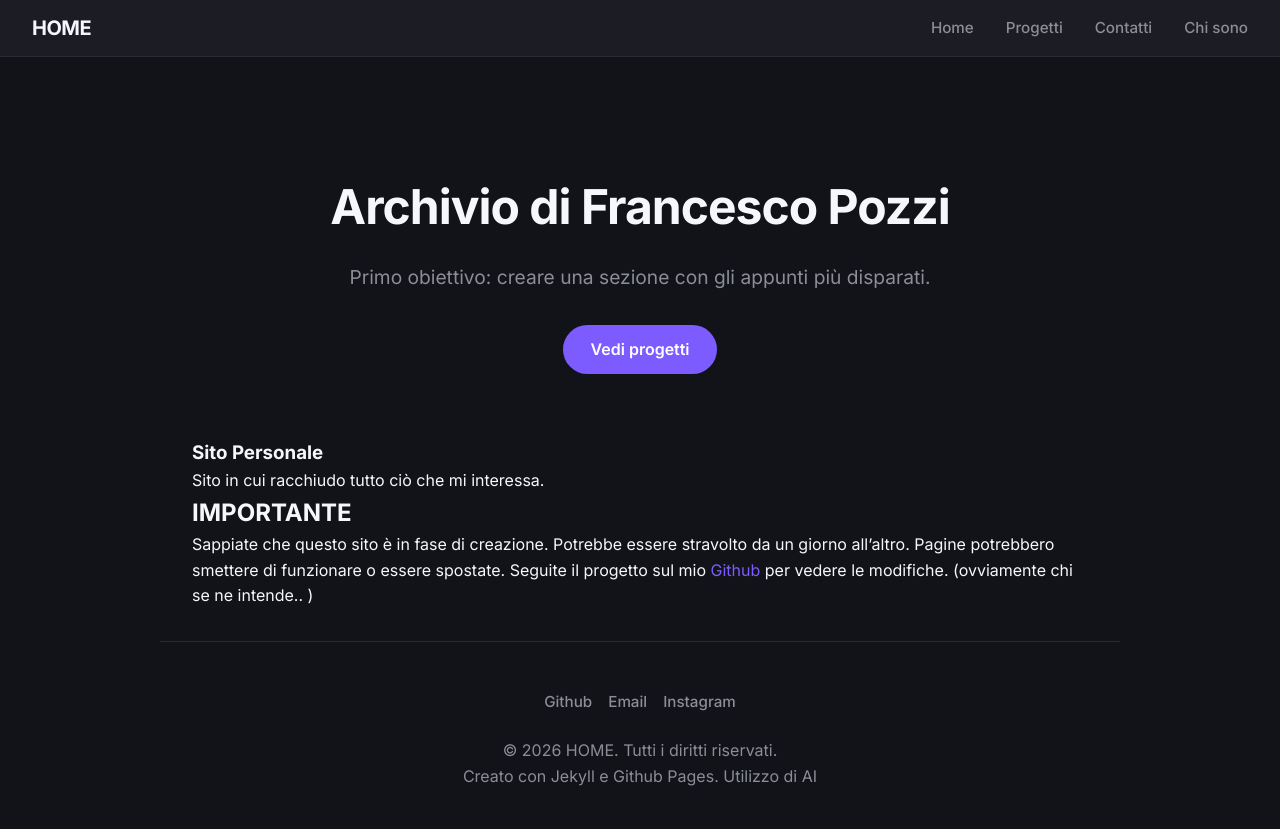
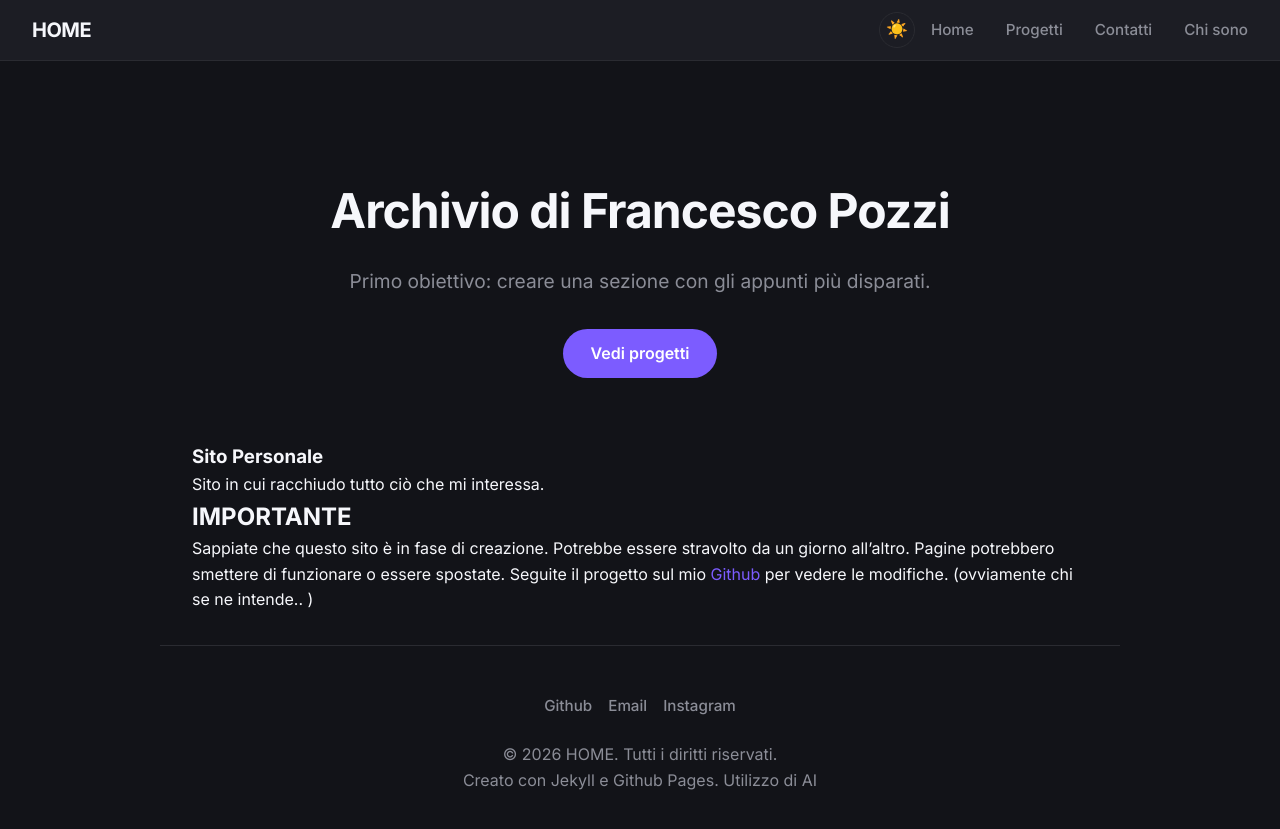
Before and after one commit to FraPozzi14/FraPozzi14.github.io, a Jekyll site: the page built from index.md, in a window 1280 px wide. Shown: the top 829 px of the page. Built offline with Jekyll 4.4.1, drawn with Linux system fonts in a browser that asks for light colours.

Commit message:
commit 10: aggiunta la funzionalità di cambio tema (dark/light). Preimpostato su dark, nel caso venga modificato l'evento viene salvato

```diff
--- a/_includes/header.html
+++ b/_includes/header.html
@@ -4,6 +4,7 @@
     </a>
     <input type="checkbox" id="menu-toggle" class="menu-toggle">
     <label for="menu-toggle" class="menu-icon" aria-label="Menu">☰</label>
+    <button class="theme-toggle" aria-label="Cambia tema" title="Cambia tema">☀️</button>
     <nav class="site-nav" aria-label="Navigazione principale">
         <ul>
             <li><a href="{{ '/' | relative_url }}">Home</a></li>
--- a/assets/css/style.css
+++ b/assets/css/style.css
@@ -5,6 +5,14 @@
 }
 
 :root {
+  [data-theme="light"]
+  {
+    --bg: #f1e1e1;
+  --panel: #f8f9fa;
+  --line: #e5e7eb;
+  --text: #1f2937;
+  --text-light: #6b7280;
+  }
     --bg: #121318;
     --panel: #1c1d24;
     --line: #2a2b31;
@@ -213,3 +221,23 @@
     display: block;
   }
 }
+
+.theme-toggle {
+  background: none;
+  border: 1px solid var(--line);
+  border-radius: 50%;
+  width: 36px;
+  height: 36px;
+  font-size: 1.1rem;
+  cursor: pointer;
+  display: flex;
+  align-items: center;
+  justify-content: center;
+  transition: border-color 0.2s;
+  line-height: 1;
+  margin-left: auto;
+  margin-right: 1rem;
+}
+.theme-toggle:hover {
+  border-color: var(--accent);
+}
--- a/assets/js/main.js
+++ b/assets/js/main.js
@@ -0,0 +1,22 @@
+(function () {
+  const html = document.documentElement;
+  const toggle = document.querySelector('.theme-toggle');
+  // Legge preferenza salvata o default dark
+  const saved = localStorage.getItem('theme');
+  if (saved === 'light') {
+    html.setAttribute('data-theme', 'light');
+    toggle.textContent = '🌙';
+  }
+  // Click: scambia tema e salva
+  toggle.addEventListener('click', () => {
+    if (html.getAttribute('data-theme') === 'light') {
+      html.removeAttribute('data-theme');
+      localStorage.setItem('theme', 'dark');
+      toggle.textContent = '☀️';
+    } else {
+      html.setAttribute('data-theme', 'light');
+      localStorage.setItem('theme', 'light');
+      toggle.textContent = '🌙';
+    }
+  });
+})();
```
